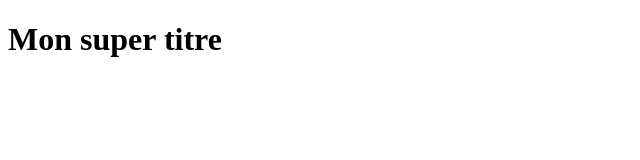
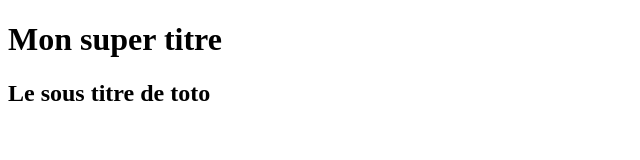
Before and after one commit to emilyalex83/1projet-git, a plain HTML site: page index.html in a window 1280 px wide. Shown: the whole page, without its empty margins (0-640 px from the left). Drawn offline with Linux system fonts and the light colour scheme.

Commit message:
Ajout sous titre

```diff
--- a/index.html
+++ b/index.html
@@ -7,5 +7,6 @@
 </head>
 <body>
     <h1>Mon super titre </h1>
+    <h2>Le sous titre de toto</h2>
 </body>
 </html>
```
